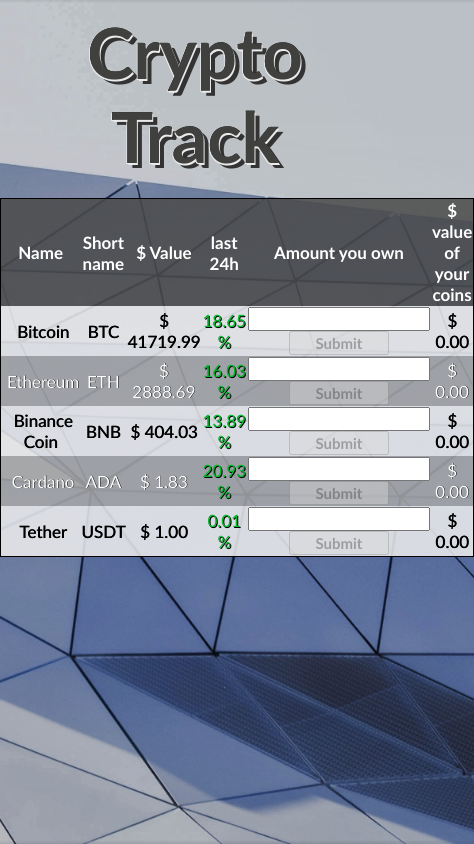
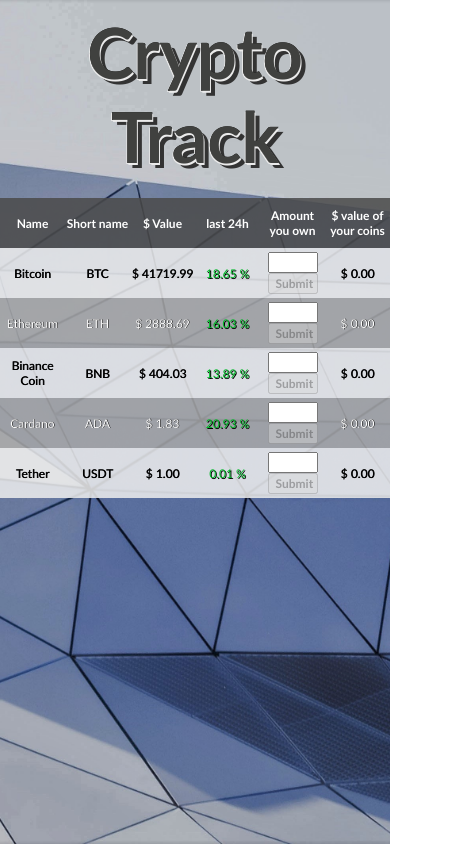
Before and after one commit to petarLecic/crypto_track, a React (Create React App) app: page / in a window 390 px wide. Shown: the whole page, 474 px wide, since content can reach past the window. Built offline with nearby package versions, Linux system fonts and the light colour scheme; the HTML template or start-up script is replaced by a standard one.

Commit message:
media queries, responsivness

```diff
--- a/public/index.html
+++ b/public/index.html
@@ -24,7 +24,7 @@
       work correctly both with client-side routing and a non-root public URL.
       Learn how to configure a non-root public URL by running `npm run build`.
     -->
-    <link rel="stylesheet" href="style.css">
+    <link rel="stylesheet" type="text/css" href="/style.css">
     <title>Crypto Track</title>
   </head>
   <body>
--- a/src/components/Amount/StyledAmount.js
+++ /dev/null
@@ -1,5 +0,0 @@
-import styled from 'styled-components'
-
-export const StyledAmount = styled.td`
-
-`
--- a/src/components/Amount/StyledForm.js
+++ b/src/components/Amount/StyledForm.js
@@ -1,13 +1,16 @@
 import styled from 'styled-components'
 
 export const StyledForm = styled.form`
-    .input-number{
-        font-size: 15px;
-        text-align: center;
-    }
-    .input-submit{
+    .input-number, .input-submit {
         font-size: 15px;
         font-weight: bold;
+        text-align: center;
         width: 100px;
     }
+    @media (max-width: 550px) {
+        .input-number, .input-submit {
+            font-size: 12px;
+            width: 50px;
+        }
+    }
 `
--- a/src/components/Single/StyledSingle.js
+++ b/src/components/Single/StyledSingle.js
@@ -6,10 +6,10 @@
     margin: 20px auto;
     padding: 30px;
     text-align: justify;
-    width: 60%;
+    max-width: 800px;
     img {
         display: block;
-        margin: 0px auto;
+        margin: 10px auto;
         width: 100px;
     }
     h1 {
@@ -33,4 +33,16 @@
     a {
         color: rgb(255, 255, 255);
     }
+    @media (max-width: 400px) {
+        padding: 10px;
+        img {
+            width: 70px;
+        }
+        h1 {
+            font-size: 40px;
+        }
+        a{
+            overflow-wrap: break-word;
+        }
+    }
 `
--- a/src/components/Table/StyledTable.js
+++ b/src/components/Table/StyledTable.js
@@ -2,12 +2,11 @@
 
 export const StyledTable = styled.table`
     background-color: rgba(0, 0, 0, 0.3);
-    border: 1px solid rgb(0 ,0 ,0);
     border-collapse: collapse;
     margin: 20px auto;
     padding: 10px 0;
     text-align: center;
-    width: 60%;
+    max-width: 800px;
     tbody > :nth-child(odd){
         background-color: rgba(255, 255, 255, 0.8);
         color: rgb(0 ,0 ,0);
@@ -18,4 +17,7 @@
         color: white;
         text-shadow: 0.5px 0 rgb(0 ,0 ,0);
     }
+    @media (max-width: 550px) {
+        width: 100%;
+    }
 `
--- a/src/components/TableRow/StyledTableRow.js
+++ b/src/components/TableRow/StyledTableRow.js
@@ -19,8 +19,16 @@
             return {
                 backgroundColor: 'rgba(80, 80, 80, 0.8)',
                 color: 'rgb(255, 255, 255)',
-                fontWeight: 'bold'
+                fontWeight: 'bold',
             }
         }
     }}
+    @media (max-width: 550px) {
+        td {
+            font-size: 12px;
+        }
+        a {
+            margin-left: unset;
+        }
+    }
 `
```
